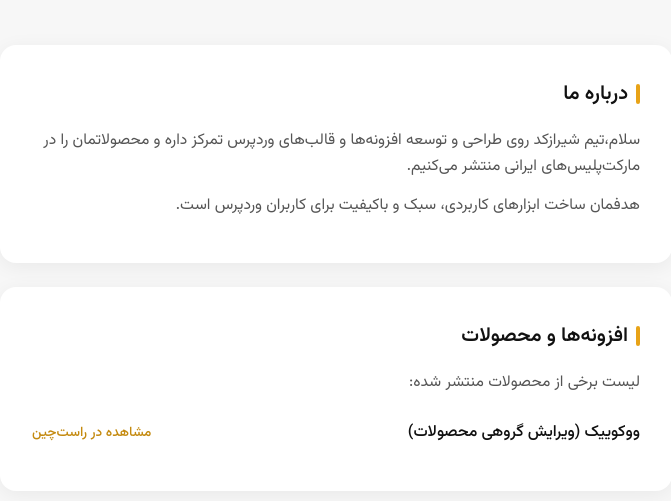
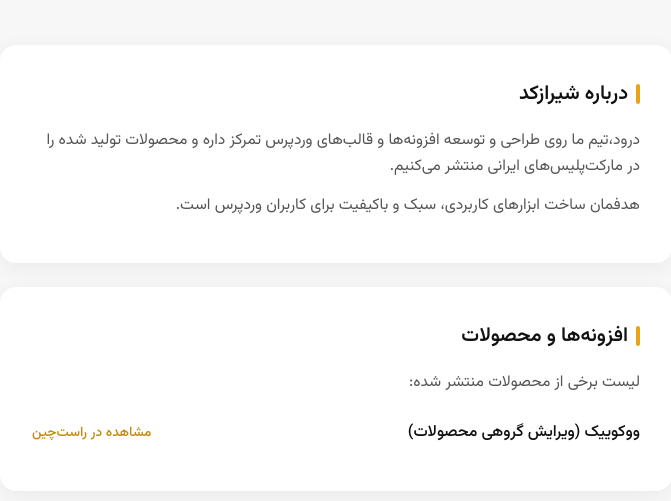
Before and after one commit to shirazcode/shirazcode.github.io, a plain HTML site: page index.html in a window 1280 px wide. Shown: the part 299-800 px from the top of the page, without its empty margins (304-975 px from the left). Drawn offline with Linux system fonts and the light colour scheme.

Commit message:
change about us text

```diff
--- a/index.html
+++ b/index.html
@@ -183,10 +183,10 @@
     </header>
 
     <section class="card">
-      <h2>درباره ما</h2>
+      <h2>درباره شیرازکد</h2>
       <p>
-        سلام،تیم شیرازکد روی طراحی و توسعه افزونه‌ها و قالب‌های وردپرس تمرکز داره
-        و محصولاتمان را در مارکت‌پلیس‌های ایرانی منتشر می‌کنیم.
+        درود،تیم ما روی طراحی و توسعه افزونه‌ها و قالب‌های وردپرس تمرکز داره
+        و محصولات تولید شده را در مارکت‌پلیس‌های ایرانی منتشر می‌کنیم.
       </p>
       <p>
          هدفمان ساخت ابزارهای کاربردی، سبک و باکیفیت برای کاربران وردپرس است.
```
